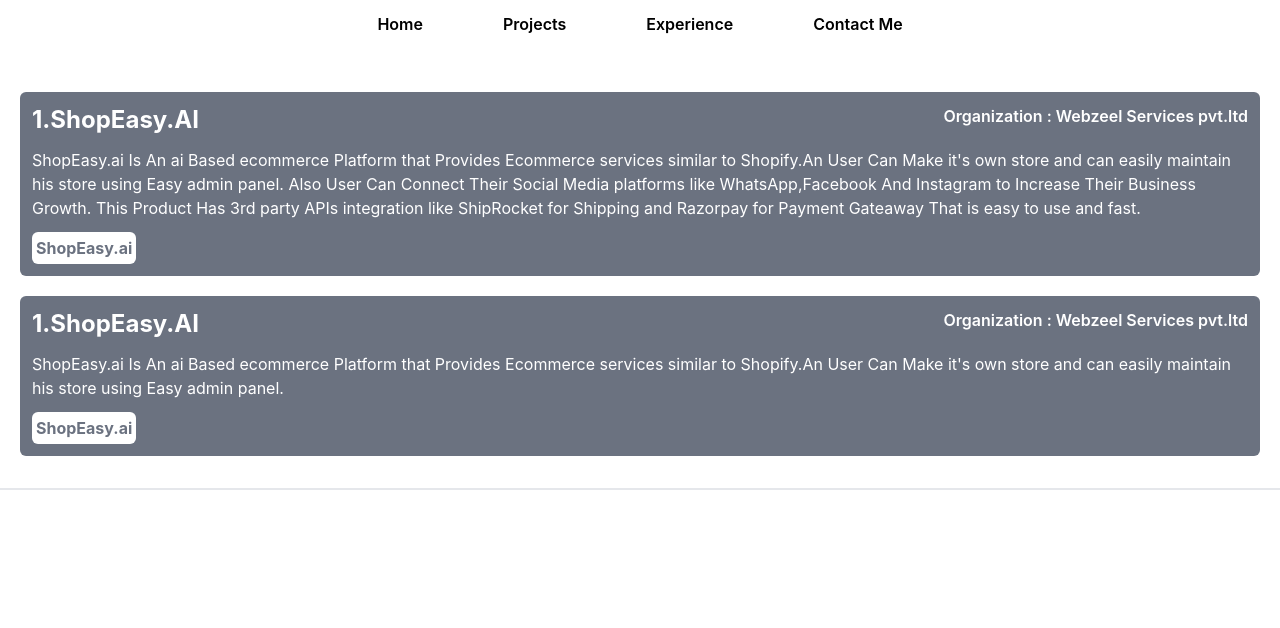
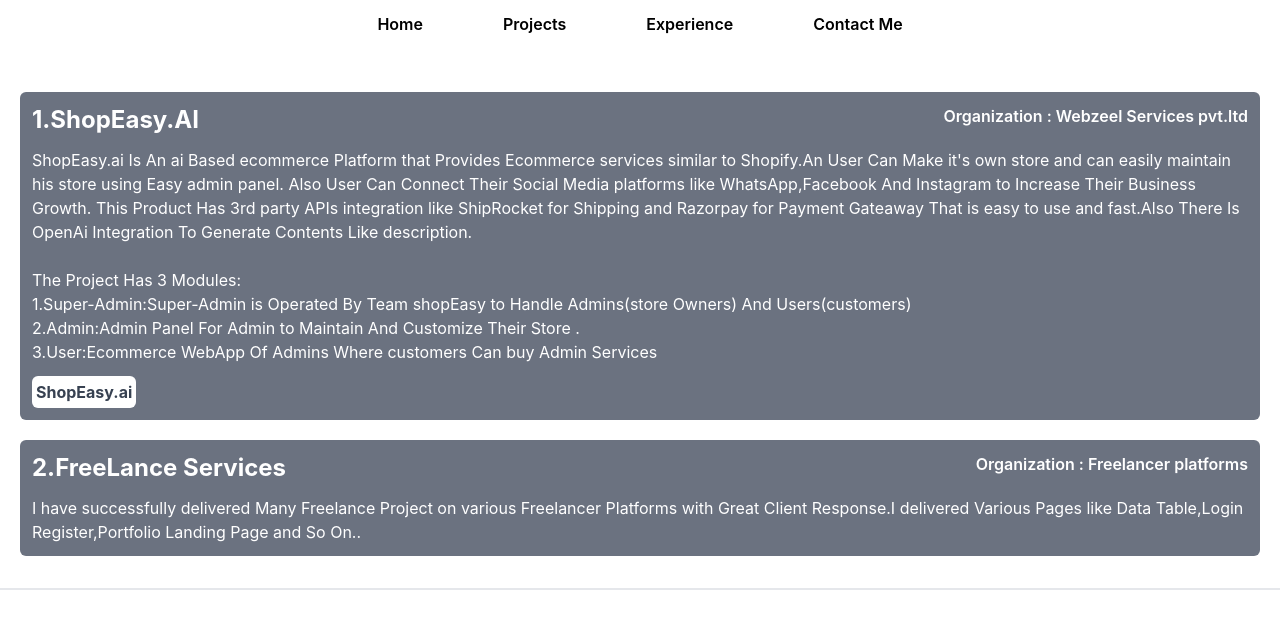
Before and after one commit to Rutvikk04/RutvikPortfolio, a React (Create React App) app: page /project in a window 1280 px wide. Shown: the top 628 px of the page. Built offline with nearby package versions, Linux system fonts and the light colour scheme; the HTML template or start-up script is replaced by a standard one.

Commit message:
Added ProjectDetails

```diff
--- a/src/Components/Dashboard.js
+++ b/src/Components/Dashboard.js
@@ -18,16 +18,6 @@
 import Resume from "../Assets/Documents/Resume.pdf"
 import fiver from "../Assets/fiverr.png";
 const Dashboard = () => {
-  const downloadCV = () => {
-    const link = document.createElement('a');
-    link.href = fiver;
-    link.download = 'sample.pdf';
-    document.body.appendChild(link);
-    // link.click();
-    document.body.removeChild(link);
-  };
-
-
   return (
     <>
       <div className="mainContainer flex  h-screen max-sm:flex max-sm:flex-col max-sm:flex-nowrap">
--- a/src/Components/Project.js
+++ b/src/Components/Project.js
@@ -1,34 +1,58 @@
-import React from 'react'
+import React from "react";
 
 const Project = () => {
   return (
     <>
-    <div className='my-3 w-full m-auto flex justify-center'>
-    <div className='border-b-2 w-full py-3'>
-      <div className='m-5 p-3 text-white bg-gray-500 rounded-md space-y-3'>
-        <div className='flex justify-between'>
-      <h1 className='font-bold text-2xl '>1.ShopEasy.AI</h1>
-      <h1 className='font-semibold'>Organization : Webzeel Services pvt.ltd</h1>
+      <div className="my-3 w-full m-auto flex justify-center">
+        <div className="border-b-2 w-full py-3">
+          <div className="m-5 p-3 text-white bg-gray-500 rounded-md space-y-3">
+            <div className="flex justify-between">
+              <h1 className="font-bold text-2xl ">1.ShopEasy.AI</h1>
+              <h1 className="font-semibold">
+                Organization : Webzeel Services pvt.ltd
+              </h1>
             </div>
-        <p>ShopEasy.ai Is An ai Based ecommerce Platform that Provides Ecommerce services similar to Shopify.An User Can Make it's own store and can easily maintain his store using Easy admin panel.
-          Also User Can Connect Their Social Media platforms like WhatsApp,Facebook And Instagram to Increase Their Business Growth.
-          This Product Has 3rd party APIs integration like ShipRocket for Shipping and Razorpay for Payment Gateaway That is easy to use and fast.
+            <p>
+              ShopEasy.ai Is An ai Based ecommerce Platform that Provides
+              Ecommerce services similar to Shopify.An User Can Make it's own
+              store and can easily maintain his store using Easy admin panel.
+              Also User Can Connect Their Social Media platforms like
+              WhatsApp,Facebook And Instagram to Increase Their Business Growth.
+              This Product Has 3rd party APIs integration like ShipRocket for
+              Shipping and Razorpay for Payment Gateaway That is easy to use and
+              fast.Also There Is OpenAi Integration To Generate Contents Like
+              description.
+              <br></br>
+              <br></br>
+              The Project Has 3 Modules:<br></br>
+              1.Super-Admin:Super-Admin is Operated By Team shopEasy to Handle
+              Admins(store Owners) And Users(customers)
+              <br />
+              2.Admin:Admin Panel For Admin to Maintain And Customize Their
+              Store .<br />
+              3.User:Ecommerce WebApp Of Admins Where customers Can buy Admin
+              Services
             </p>
-        <button className='bg-white text-gray-500 font-bold cursor-pointer p-1 rounded-md hover:bg-[#f1f1f1] hover:text-black'>ShopEasy.ai</button>
+            <button className="bg-white text-gray-700 font-bold cursor-pointer p-1 rounded-md hover:bg-[#f1f1f1] hover:text-black ">
+              ShopEasy.ai
+            </button>
           </div>
-      <div className='m-5 p-3 text-white bg-gray-500 rounded-md space-y-3'>
-        <div className='flex justify-between'>
-      <h1 className='font-bold text-2xl '>1.ShopEasy.AI</h1>
-      <h1 className='font-semibold'>Organization : Webzeel Services pvt.ltd</h1>
+          <div className="m-5 p-3 text-white bg-gray-500 rounded-md space-y-3">
+            <div className="flex justify-between">
+              <h1 className="font-bold text-2xl ">2.FreeLance Services</h1>
+              <h1 className="font-semibold">
+                Organization : Freelancer platforms
+              </h1>
             </div>
-        <p>ShopEasy.ai Is An ai Based ecommerce Platform that Provides Ecommerce services similar to Shopify.An User Can Make it's own store and can easily maintain his store using Easy admin panel.</p>
-        <button className='bg-white text-gray-500 font-bold cursor-pointer p-1 rounded-md hover:bg-[#f1f1f1] hover:text-black'>ShopEasy.ai</button>
+            <p>
+              I have successfully delivered Many Freelance Project on various Freelancer Platforms with Great Client Response.I delivered Various Pages like Data Table,Login Register,Portfolio Landing Page and So On..
+            </p>
+
           </div>
         </div>
-
       </div>
     </>
-  )
-}
+  );
+};
 
-export default Project
+export default Project;
```
Lines whose indentation alone changed are shown as unchanged.
